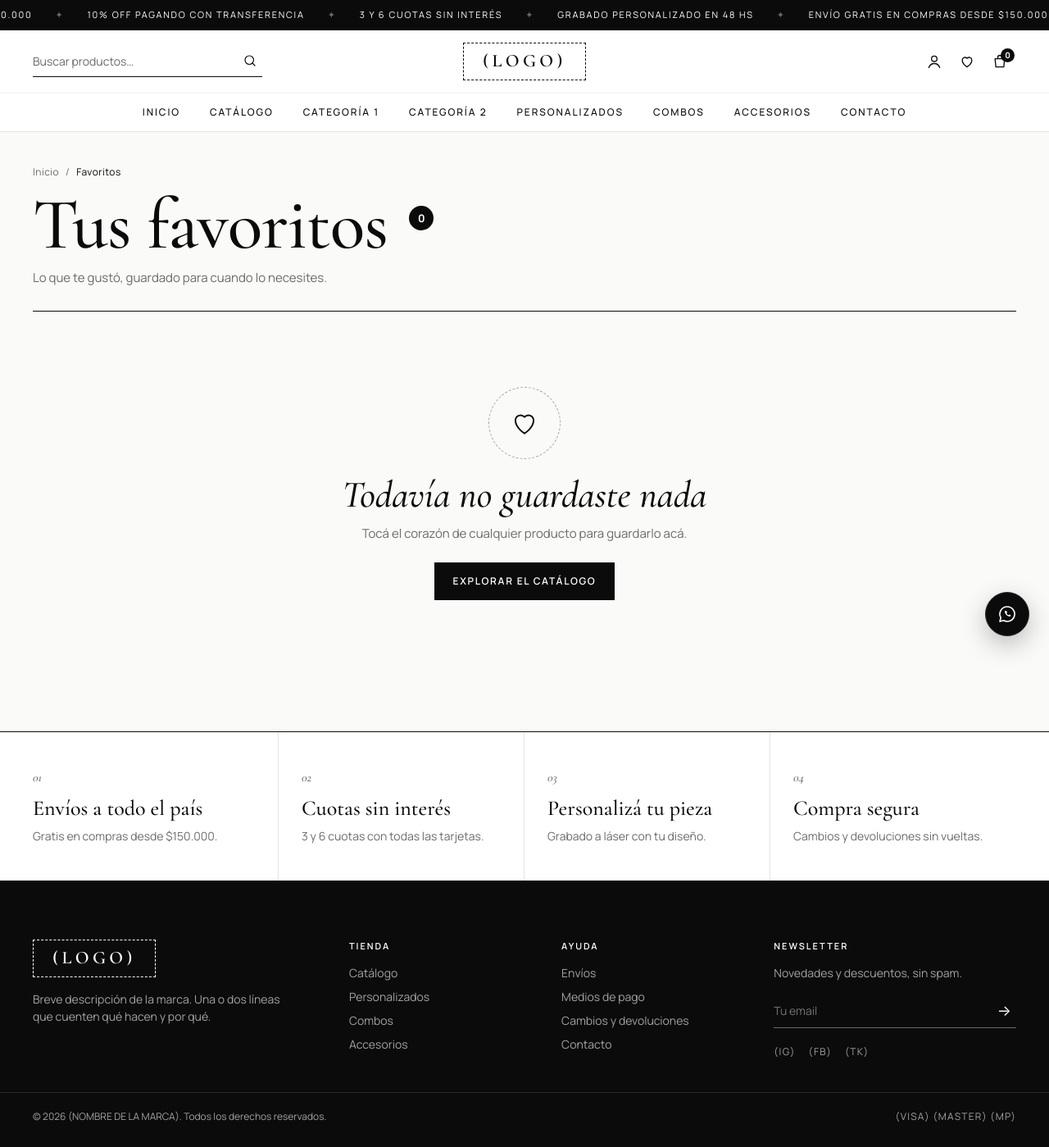
After one commit to ExequielJuarez/project1, a Node server app: page /favoritos in a window 1280 px wide. The commit adds this page. Shown: the whole page at 82% size. Run offline with Node 20, Linux system fonts and the light colour scheme; some libraries are stand-ins or nearby versions.

Commit message:
Agregar favoritos funcionando en toda la tienda
- favoritos.ejs / favoritos.css / favoritos.js: lista de favoritos con
  agregar todo al carrito (salta los sin stock), vaciar y estado vacío.
- Se guardan en la sesión para invitados y en la cuenta del usuario;
  al iniciar sesión los de invitado pasan a la cuenta.
- Corazones de tarjetas y ficha de producto con estado real,
  sincronizados entre sí, y contador en el header (en celular,
  Favoritos va dentro del menú).
- Leer favoritos ya no crea una sesión para cada visitante.

Co-Authored-By: Claude Opus 5.5 <noreply@anthropic.com>
Claude-Session: https://claude.ai/code/session_019h4snyMGVvjg3tpKYijJud

```diff
--- a/public/css/base.css
+++ b/public/css/base.css
@@ -656,6 +656,35 @@ ul {
 
 .tarjeta__fav.activo path {
   fill: var(--negro);
+}
+
+.tarjeta__fav.activo svg {
+  animation: latidoFav 0.35s;
+}
+
+@keyframes latidoFav {
+  50% {
+    transform: scale(1.25);
+  }
+}
+
+.carrito-btn__contador[hidden] {
+  display: none;
+}
+
+/* En celular el corazón del header no entra: favoritos va dentro del menú */
+.favoritos-btn {
+  display: none;
+}
+
+@media (min-width: 768px) {
+  .favoritos-btn {
+    display: inline-flex;
+  }
+
+  .nav__item--movil {
+    display: none;
+  }
 }
 
 .tarjeta__agregar {
--- /dev/null
+++ b/public/css/favoritos.css
@@ -0,0 +1,235 @@
+/* ==========================================================
+   FAVORITOS — Estilos propios de la vista (usa base.css)
+   Mobile first · Tablet ≥ 768px · PC ≥ 1100px
+   ========================================================== */
+
+/* ==========================================================
+   ENCABEZADO
+   ========================================================== */
+.favoritos-hero {
+  padding-top: 28px;
+}
+
+.favoritos-hero__fila {
+  display: flex;
+  flex-direction: column;
+  gap: 18px;
+  margin-top: 14px;
+  padding-bottom: 24px;
+  border-bottom: 1px solid var(--negro);
+}
+
+.favoritos-hero__titulo {
+  font-family: var(--fuente-titulos);
+  font-size: clamp(44px, 9vw, 88px);
+  font-weight: 500;
+  line-height: 0.95;
+  letter-spacing: -0.01em;
+}
+
+.favoritos-hero__cantidad {
+  display: inline-flex;
+  align-items: center;
+  justify-content: center;
+  min-width: 30px;
+  height: 30px;
+  padding: 0 8px;
+  margin-left: 6px;
+  border-radius: 999px;
+  background: var(--negro);
+  color: var(--blanco);
+  font-family: var(--fuente-texto);
+  font-size: 13px;
+  font-weight: 700;
+  vertical-align: super;
+}
+
+.favoritos-hero__texto {
+  max-width: 420px;
+  margin-top: 12px;
+  color: var(--gris-600);
+}
+
+.favoritos-hero__acciones {
+  display: flex;
+  flex-direction: column;
+  gap: 12px;
+}
+
+.favoritos-hero__acciones[hidden] {
+  display: none;
+}
+
+.favoritos-hero__acciones .btn {
+  height: 50px;
+}
+
+.favoritos-hero__acciones .btn[disabled] {
+  opacity: 0.45;
+  cursor: not-allowed;
+}
+
+.favoritos-hero__vaciar {
+  align-self: center;
+  font-size: 12px;
+  font-weight: 600;
+  letter-spacing: 0.12em;
+  text-transform: uppercase;
+  color: var(--gris-600);
+  text-decoration: underline;
+  text-underline-offset: 4px;
+}
+
+.favoritos-hero__vaciar:hover {
+  color: var(--negro);
+}
+
+.favoritos-aviso {
+  display: flex;
+  align-items: flex-start;
+  gap: 10px;
+  margin-top: 18px;
+  padding: 14px 16px;
+  border: 1px dashed var(--gris-400);
+  font-size: 13px;
+  color: var(--gris-600);
+}
+
+.favoritos-aviso svg {
+  flex: none;
+  margin-top: 1px;
+  color: var(--negro);
+}
+
+.favoritos-aviso a {
+  color: var(--negro);
+  font-weight: 600;
+  text-decoration: underline;
+  text-underline-offset: 3px;
+}
+
+/* ==========================================================
+   GRILLA
+   ========================================================== */
+.favoritos {
+  padding-top: 20px;
+  padding-bottom: 64px;
+}
+
+.favoritos__resumen {
+  margin-bottom: 20px;
+  font-size: 13px;
+  color: var(--gris-600);
+}
+
+.favoritos__resumen strong {
+  color: var(--negro);
+}
+
+.favoritos__grilla {
+  display: grid;
+  grid-template-columns: repeat(2, minmax(0, 1fr));
+  gap: 28px 12px;
+}
+
+/* Al quitar un favorito desde esta página, la tarjeta se va */
+.favoritos__grilla .tarjeta.saliendo {
+  opacity: 0;
+  transform: scale(0.96);
+  transition: opacity 0.3s, transform 0.3s;
+}
+
+/* Estado vacío */
+.favoritos-vacio {
+  display: none;
+  flex-direction: column;
+  align-items: center;
+  gap: 14px;
+  padding: 64px 20px;
+  text-align: center;
+  color: var(--gris-600);
+}
+
+.favoritos--vacio .favoritos-vacio {
+  display: flex;
+}
+
+.favoritos--vacio .favoritos__resumen {
+  display: none;
+}
+
+.favoritos-vacio__icono {
+  display: flex;
+  align-items: center;
+  justify-content: center;
+  width: 88px;
+  height: 88px;
+  margin-bottom: 6px;
+  border: 1px dashed var(--gris-400);
+  border-radius: 50%;
+  color: var(--negro);
+}
+
+.favoritos-vacio__titulo {
+  font-family: var(--fuente-titulos);
+  font-size: clamp(30px, 6vw, 46px);
+  font-weight: 500;
+  font-style: italic;
+  line-height: 1;
+  color: var(--negro);
+}
+
+.favoritos-vacio .btn {
+  margin-top: 10px;
+}
+
+/* ==========================================================
+   TABLET ≥ 768px
+   ========================================================== */
+@media (min-width: 768px) {
+  .favoritos-hero {
+    padding-top: 40px;
+  }
+
+  .favoritos-hero__fila {
+    flex-direction: row;
+    align-items: flex-end;
+    justify-content: space-between;
+    padding-bottom: 28px;
+  }
+
+  .favoritos-hero__acciones {
+    flex: none;
+    align-items: flex-end;
+  }
+
+  .favoritos-hero__acciones .btn {
+    padding: 0 28px;
+  }
+
+  .favoritos-hero__vaciar {
+    align-self: flex-end;
+  }
+
+  .favoritos {
+    padding-top: 28px;
+  }
+
+  .favoritos__grilla {
+    grid-template-columns: repeat(3, minmax(0, 1fr));
+    gap: 40px 20px;
+  }
+}
+
+/* ==========================================================
+   PC ≥ 1100px
+   ========================================================== */
+@media (min-width: 1100px) {
+  .favoritos__grilla {
+    grid-template-columns: repeat(4, minmax(0, 1fr));
+  }
+
+  .favoritos {
+    padding-bottom: 96px;
+  }
+}
--- a/public/js/base.js
+++ b/public/js/base.js
@@ -1,7 +1,7 @@
 // ==========================================================
 // BASE — Interacciones compartidas por todas las vistas
 // Menú, buscador, paneles laterales, acordeones, carrito
-// (vía API en sesión), favoritos de demostración, campos de
+// (vía API en sesión), favoritos (vía API), campos de
 // contraseña, menú de cuenta y aviso (toast).
 // Expone window.Tienda para que cada vista lo reutilice.
 // ==========================================================
@@ -130,12 +130,41 @@
     });
   });
 
-  // ---------- Favoritos (demo) ----------
-  $$(".tarjeta__fav").forEach((btn) => {
-    btn.addEventListener("click", () => {
-      const activo = btn.classList.toggle("activo");
-      mostrarToast(activo ? "Guardado en favoritos" : "Quitado de favoritos");
+  // ---------- Favoritos ----------
+  // Los botones con data-fav-id guardan/quitan el producto y se sincronizan
+  // entre sí (el mismo producto puede aparecer en varias tarjetas).
+  const contadorFav = $("#contadorFavoritos");
+
+  function actualizarFavoritos(id, activo, cantidad) {
+    $$(`[data-fav-id="${id}"]`).forEach((b) => {
+      b.classList.toggle("activo", activo);
+      b.setAttribute("aria-pressed", String(activo));
+      b.setAttribute("aria-label", activo ? "Quitar de favoritos" : "Agregar a favoritos");
     });
+    contadorFav.textContent = cantidad;
+    contadorFav.hidden = cantidad === 0;
+    contadorFav.classList.add("pulso");
+    setTimeout(() => contadorFav.classList.remove("pulso"), 200);
+    document.dispatchEvent(new CustomEvent("favoritos:cambio", { detail: { id, activo, cantidad } }));
+  }
+
+  document.addEventListener("click", async (e) => {
+    const boton = e.target.closest("[data-fav-id]");
+    if (!boton) return;
+    e.preventDefault();
+    boton.disabled = true;
+    try {
+      const r = await api(`/favoritos/${boton.dataset.favId}`, "POST");
+      actualizarFavoritos(boton.dataset.favId, r.activo, r.cantidad);
+      mostrarToast(
+        r.activo ? "Guardado en favoritos" : "Quitado de favoritos",
+        r.activo && location.pathname !== "/favoritos" ? { texto: "Ver favoritos", href: "/favoritos" } : null
+      );
+    } catch (error) {
+      mostrarToast(error.message);
+    } finally {
+      boton.disabled = false;
+    }
   });
 
   // ---------- Campos de contraseña ----------
@@ -192,5 +221,5 @@
   const flash = $("#flash");
   if (flash) setTimeout(() => mostrarToast(flash.dataset.mensaje), 300);
 
-  window.Tienda = { $, $$, abrirPanel, cerrarPaneles, mostrarToast, api, actualizarContador, agregarAlCarrito };
+  window.Tienda = { $, $$, abrirPanel, cerrarPaneles, mostrarToast, api, actualizarContador, actualizarFavoritos, agregarAlCarrito };
 })();
--- /dev/null
+++ b/public/js/favoritos.js
@@ -0,0 +1,69 @@
+// ==========================================================
+// FAVORITOS — Interacciones propias de la vista (usa base.js)
+// Quitar un favorito saca la tarjeta de la lista, "Agregar todo
+// al carrito" y "Vaciar lista" funcionan sin recargar.
+// (El corazón de cada tarjeta lo maneja base.js)
+// ==========================================================
+
+document.addEventListener("DOMContentLoaded", () => {
+  const { $, $$, api, mostrarToast, actualizarContador, actualizarFavoritos } = window.Tienda;
+
+  const contenedor = $("#favoritos");
+  const grilla = $("#grillaFavoritos");
+
+  function actualizarCantidad(cantidad) {
+    $("#cantidadTitulo").textContent = cantidad;
+    const resumen = $("#resumenCantidad");
+    if (resumen) resumen.textContent = cantidad;
+    if (cantidad === 0) {
+      contenedor.classList.add("favoritos--vacio");
+      $("#accionesFavoritos").hidden = true;
+      $("#avisoInvitado")?.remove();
+    }
+  }
+
+  // Cuando base.js quita un favorito, sacamos su tarjeta de esta lista
+  document.addEventListener("favoritos:cambio", ({ detail }) => {
+    if (detail.activo) return;
+    const tarjeta = $(`.tarjeta[data-id="${detail.id}"]`, grilla);
+    if (!tarjeta) return;
+    tarjeta.classList.add("saliendo");
+    setTimeout(() => tarjeta.remove(), 300);
+    actualizarCantidad(detail.cantidad);
+  });
+
+  // ---------- Agregar todo al carrito ----------
+  const botonTodos = $("#btnTodosAlCarrito");
+  botonTodos.addEventListener("click", async () => {
+    botonTodos.disabled = true;
+    try {
+      const r = await api("/favoritos/al-carrito", "POST");
+      actualizarContador(r.cantidadCarrito);
+      const extra = r.sinStock ? ` (${r.sinStock} sin stock)` : "";
+      mostrarToast(`Agregaste ${r.agregados} ${r.agregados === 1 ? "producto" : "productos"} al carrito${extra}`, {
+        texto: "Ver carrito",
+        href: "/carrito",
+      });
+    } catch (error) {
+      mostrarToast(error.message);
+    } finally {
+      botonTodos.disabled = false;
+    }
+  });
+
+  // ---------- Vaciar lista ----------
+  $("#btnVaciarFavoritos").addEventListener("click", async () => {
+    if (!confirm("¿Querés vaciar tu lista de favoritos?")) return;
+    try {
+      await api("/favoritos", "DELETE");
+      const tarjetas = $$(".tarjeta", grilla);
+      tarjetas.forEach((t) => t.classList.add("saliendo"));
+      setTimeout(() => tarjetas.forEach((t) => t.remove()), 300);
+      $$("[data-fav-id]").forEach((b) => actualizarFavoritos(b.dataset.favId, false, 0));
+      actualizarCantidad(0);
+      mostrarToast("Lista vaciada");
+    } catch (error) {
+      mostrarToast(error.message);
+    }
+  });
+});
--- a/src/app.js
+++ b/src/app.js
@@ -9,6 +9,7 @@ const app = express();
 const indexRouter = require("./routes/index.Routes");
 const adminRouter = require("./routes/admin.Routes");
 const carrito = require("./data/carrito");
+const favoritos = require("./data/favoritos");
 
 const puerto = 3000;
 
@@ -55,6 +56,7 @@ app.use((req, res, next) => {
 app.use((req, res, next) => {
   res.locals.usuarioLocal = req.session.usuarioLogueado || null;
   res.locals.cantidadCarrito = carrito.cantidadTotal(req.session);
+  res.locals.favoritosIds = favoritos.ids(req.session);
 
   // Mensaje de un solo uso (se muestra como aviso y se borra)
   res.locals.flash = req.session.flash || null;
--- /dev/null
+++ b/src/controllers/favoritosController.js
@@ -0,0 +1,35 @@
+const favoritos = require("../data/favoritos");
+const carrito = require("../data/carrito");
+
+module.exports = {
+  ver(req, res) {
+    res.render("favoritos", {
+      titulo: "Favoritos",
+      estilo: "favoritos",
+      productos: favoritos.productosFavoritos(req.session),
+    });
+  },
+
+  alternar(req, res) {
+    const r = favoritos.alternar(req.session, req.params.id);
+    if (!r) return res.status(404).json({ ok: false, mensaje: "Producto no encontrado" });
+    res.json({ ok: true, ...r });
+  },
+
+  vaciar(req, res) {
+    favoritos.vaciar(req.session);
+    res.json({ ok: true, cantidad: 0 });
+  },
+
+  // Agrega al carrito todos los favoritos que tengan stock
+  alCarrito(req, res) {
+    const lista = favoritos.productosFavoritos(req.session);
+    const agregados = lista.filter((p) => carrito.agregar(req.session, { id: p.id }).ok);
+    res.json({
+      ok: true,
+      agregados: agregados.length,
+      sinStock: lista.length - agregados.length,
+      cantidadCarrito: carrito.cantidadTotal(req.session),
+    });
+  },
+};
--- a/src/controllers/usuarioController.js
+++ b/src/controllers/usuarioController.js
@@ -1,6 +1,7 @@
 const crypto = require("crypto");
 const { validationResult } = require("express-validator");
 const usuarios = require("../data/usuariosMock");
+const favoritosData = require("../data/favoritos");
 
 const MAX_INTENTOS = 5;
 const BLOQUEO_MS = 60 * 1000;
@@ -20,7 +21,8 @@ function destinoSeguro(url) {
   return typeof url === "string" && url.startsWith("/") && !url.startsWith("//") ? url : "/";
 }
 
-// Crea una sesión nueva (evita fijación de sesión) conservando carrito, checkout y favoritos
+// Crea una sesión nueva (evita fijación de sesión) conservando carrito y checkout;
+// los favoritos de invitado pasan a la cuenta
 function iniciarSesion(req, res, usuario, { recordar = false, volver = "/", mensaje } = {}) {
   const { carrito, checkout, favoritos } = req.session;
   req.session.regenerate((err) => {
@@ -29,6 +31,7 @@ function iniciarSesion(req, res, usuario, { recordar = false, volver = "/", mens
       return res.redirect("/login");
     }
     Object.assign(req.session, { carrito, checkout, favoritos, usuarioLogueado: usuario });
+    favoritosData.pasarACuenta(req.session, usuario.id);
     if (recordar) req.session.cookie.maxAge = RECORDAR_MS;
     req.session.flash = mensaje || `¡Hola, ${usuario.nombre}! Iniciaste sesión.`;
     req.session.save(() => res.redirect(destinoSeguro(volver)));
--- /dev/null
+++ b/src/views/favoritos.ejs
@@ -0,0 +1,74 @@
+<%- include('partials/head') %>
+<%- include('partials/header') %>
+
+<%
+  const conStock = productos.filter(p => p.stock > 0).length;
+  const valorTotal = productos.reduce((acc, p) => acc + p.precio, 0);
+%>
+
+  <!-- ═════════════ ENCABEZADO ═════════════ -->
+  <section class="favoritos-hero contenedor">
+    <nav class="migas" aria-label="Ruta">
+      <a href="/">Inicio</a>
+      <span>/</span>
+      <span aria-current="page">Favoritos</span>
+    </nav>
+
+    <div class="favoritos-hero__fila">
+      <div>
+        <h1 class="favoritos-hero__titulo">
+          Tus favoritos
+          <sup class="favoritos-hero__cantidad" id="cantidadTitulo"><%= productos.length %></sup>
+        </h1>
+        <p class="favoritos-hero__texto">Lo que te gustó, guardado para cuando lo necesites.</p>
+      </div>
+
+      <div class="favoritos-hero__acciones" id="accionesFavoritos" <%= productos.length ? '' : 'hidden' %>>
+        <button class="btn btn--solido" id="btnTodosAlCarrito" <%= conStock ? '' : 'disabled' %>>
+          Agregar todo al carrito
+        </button>
+        <button class="favoritos-hero__vaciar" id="btnVaciarFavoritos">Vaciar lista</button>
+      </div>
+    </div>
+
+    <% if (!locals.usuarioLocal && productos.length) { %>
+      <p class="favoritos-aviso" id="avisoInvitado">
+        <svg viewBox="0 0 24 24" width="18" height="18" aria-hidden="true"><circle cx="12" cy="8" r="4" fill="none" stroke="currentColor" stroke-width="1.6"/><path d="M4 21c1.5-4 4.5-6 8-6s6.5 2 8 6" fill="none" stroke="currentColor" stroke-width="1.6" stroke-linecap="round"/></svg>
+        <span>
+          Tus favoritos se guardan en este navegador.
+          <a href="/login?volver=/favoritos">Iniciá sesión</a> o <a href="/registro?volver=/favoritos">creá una cuenta</a> para tenerlos en todos tus dispositivos.
+        </span>
+      </p>
+    <% } %>
+  </section>
+
+  <!-- ═════════════ LISTA ═════════════ -->
+  <main class="favoritos contenedor <%= productos.length ? '' : 'favoritos--vacio' %>" id="favoritos">
+    <% if (productos.length) { %>
+      <p class="favoritos__resumen" id="resumenFavoritos">
+        <span id="resumenCantidad"><%= productos.length %></span> productos ·
+        <%= conStock %> con stock · suman <strong><%= formatoPrecio(valorTotal) %></strong>
+      </p>
+    <% } %>
+
+    <div class="favoritos__grilla" id="grillaFavoritos">
+      <% productos.forEach((p, i) => { %>
+        <%- include('partials/tarjeta', { p, i }) %>
+      <% }) %>
+    </div>
+
+    <!-- Estado vacío -->
+    <div class="favoritos-vacio">
+      <span class="favoritos-vacio__icono" aria-hidden="true">
+        <svg viewBox="0 0 24 24" width="38" height="38"><path d="M12 20s-7-4.4-7-10a4 4 0 017-2.6A4 4 0 0119 10c0 5.6-7 10-7 10z" fill="none" stroke="currentColor" stroke-width="1.2" stroke-linejoin="round"/></svg>
+      </span>
+      <h2 class="favoritos-vacio__titulo">Todavía no guardaste nada</h2>
+      <p>Tocá el corazón de cualquier producto para guardarlo acá.</p>
+      <a href="/catalogo" class="btn btn--solido">Explorar el catálogo</a>
+    </div>
+  </main>
+
+  <%- include('partials/footer') %>
+  <script src="/js/favoritos.js"></script>
+</body>
+</html>
--- a/src/views/partials/header.ejs
+++ b/src/views/partials/header.ejs
@@ -47,6 +47,7 @@
             <% if (usuarioLocal.rol === 'admin') { %>
               <a href="/admin" class="cuenta__link cuenta__link--admin">Panel de administración →</a>
             <% } %>
+            <a href="/favoritos" class="cuenta__link">Mis favoritos</a>
             <a href="#" class="cuenta__link" data-proximamente>Mis pedidos</a>
             <a href="#" class="cuenta__link" data-proximamente>Mis datos</a>
             <form action="/logout" method="POST">
@@ -60,6 +61,11 @@
         <svg viewBox="0 0 24 24" width="20" height="20"><circle cx="12" cy="8" r="4" fill="none" stroke="currentColor" stroke-width="1.6"/><path d="M4 21c1.5-4 4.5-6 8-6s6.5 2 8 6" fill="none" stroke="currentColor" stroke-width="1.6" stroke-linecap="round"/></svg>
         </a>
       <% } %>
+      <% const cantFav = (locals.favoritosIds || []).length; %>
+      <a href="/favoritos" class="icono-btn carrito-btn favoritos-btn" aria-label="Favoritos">
+        <svg viewBox="0 0 24 24" width="20" height="20"><path d="M12 20s-7-4.4-7-10a4 4 0 017-2.6A4 4 0 0119 10c0 5.6-7 10-7 10z" fill="none" stroke="currentColor" stroke-width="1.6" stroke-linejoin="round"/></svg>
+        <span class="carrito-btn__contador" id="contadorFavoritos" <%= cantFav ? '' : 'hidden' %>><%= cantFav %></span>
+      </a>
       <a href="/carrito" class="icono-btn carrito-btn" aria-label="Carrito">
         <svg viewBox="0 0 24 24" width="20" height="20"><path d="M5 8h14l-1.2 12H6.2L5 8z" fill="none" stroke="currentColor" stroke-width="1.6" stroke-linejoin="round"/><path d="M9 8V6a3 3 0 016 0v2" fill="none" stroke="currentColor" stroke-width="1.6"/></svg>
         <span class="carrito-btn__contador" id="contadorCarrito"><%= locals.cantidadCarrito || 0 %></span>
@@ -86,6 +92,7 @@
       <li><a href="#">Combos</a></li>
       <li><a href="#">Accesorios</a></li>
       <li><a href="#">Contacto</a></li>
+      <li class="nav__item--movil"><a href="/favoritos">Favoritos<% if ((locals.favoritosIds || []).length) { %> <small>(<%= favoritosIds.length %>)</small><% } %></a></li>
     </ul>
   </nav>
 </header>
--- a/src/views/partials/tarjeta.ejs
+++ b/src/views/partials/tarjeta.ejs
@@ -23,7 +23,8 @@
         <span class="placeholder__texto">(IMAGEN 2)</span>
       </span>
     </a>
-    <button class="tarjeta__fav" aria-label="Agregar a favoritos">
+    <% const esFav = (locals.favoritosIds || []).includes(p.id); %>
+    <button class="tarjeta__fav <%= esFav ? 'activo' : '' %>" data-fav-id="<%= p.id %>" aria-pressed="<%= esFav %>" aria-label="<%= esFav ? 'Quitar de favoritos' : 'Agregar a favoritos' %>">
       <svg viewBox="0 0 24 24" width="18" height="18"><path d="M12 20s-7-4.4-7-10a4 4 0 017-2.6A4 4 0 0119 10c0 5.6-7 10-7 10z" fill="none" stroke="currentColor" stroke-width="1.6" stroke-linejoin="round"/></svg>
     </button>
     <% if (p.stock > 0) { %>
--- a/src/views/producto.ejs
+++ b/src/views/producto.ejs
@@ -107,7 +107,8 @@
             <button type="button" class="cantidad__btn" data-cantidad="1" aria-label="Sumar">+</button>
           </div>
           <button class="btn btn--solido compra__agregar" id="btnAgregar" <%= sinStock ? 'disabled' : '' %>><%= sinStock ? 'Sin stock' : 'Agregar al carrito' %></button>
-          <button class="compra__fav tarjeta__fav" aria-label="Agregar a favoritos">
+          <% const esFav = (locals.favoritosIds || []).includes(p.id); %>
+          <button class="compra__fav tarjeta__fav <%= esFav ? 'activo' : '' %>" data-fav-id="<%= p.id %>" aria-pressed="<%= esFav %>" aria-label="<%= esFav ? 'Quitar de favoritos' : 'Agregar a favoritos' %>">
             <svg viewBox="0 0 24 24" width="20" height="20"><path d="M12 20s-7-4.4-7-10a4 4 0 017-2.6A4 4 0 0119 10c0 5.6-7 10-7 10z" fill="none" stroke="currentColor" stroke-width="1.6" stroke-linejoin="round"/></svg>
           </button>
         </div>
```
Also changed, not shown: src/data/favoritos.js (added, +51 -0 lines), src/routes/index.Routes.js (+7 -0 lines).
